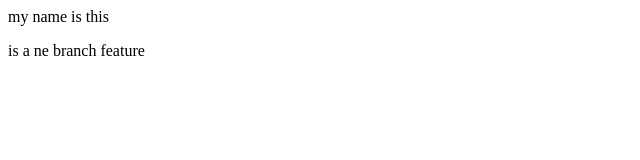
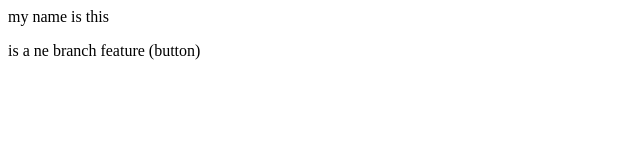
Before and after one commit to DeepakDanu2025/localrepo, a plain HTML site: page index.html in a window 1280 px wide. Shown: the full height of the page, 0-640 px from the left. Drawn offline with Linux system fonts and the light colour scheme.

```diff
--- a/index.html
+++ b/index.html
@@ -1,2 +1,2 @@
 <p>my name is this</p>
-<p>is a ne branch feature</p>
+<p>is a ne branch feature (button)</p>
```
